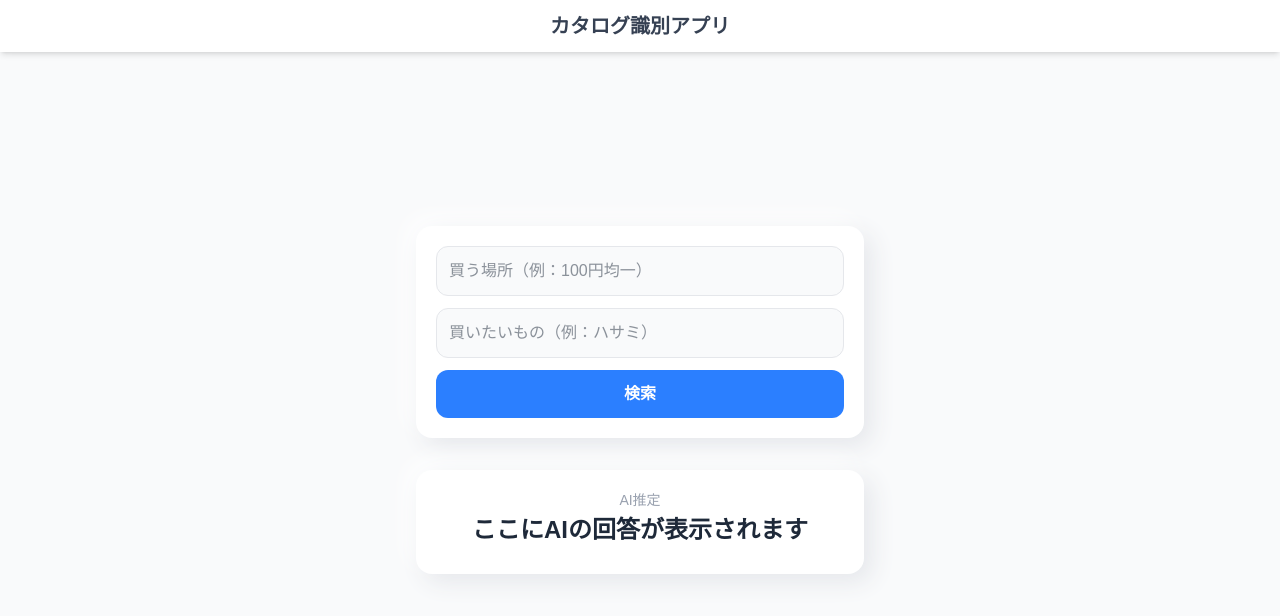
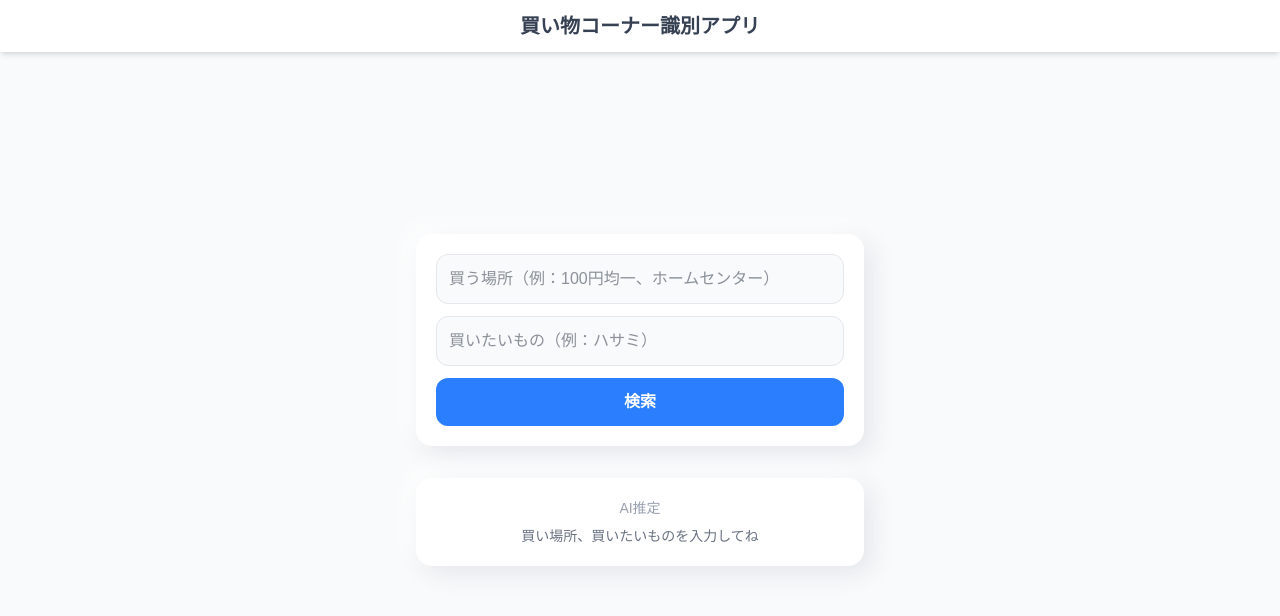
Before and after one commit to oyasumi-ryo/catalog-locator, a Next.js app: page / in a window 1280 px wide. Shown: the top 616 px of the page. Built offline with nearby package versions, Linux system fonts and the light colour scheme.

Commit message:
補足コメントの修正

```diff
--- a/src/app/layout.tsx
+++ b/src/app/layout.tsx
@@ -14,7 +14,7 @@ const geistMono = Geist_Mono({
 
 export const metadata: Metadata = {
   title: "買い物カタログ識別アプリ",
-  description: "G買いたいものとお店のタイプから、AIが売り場を推定します。",
+  description: "買いたいものとお店のタイプから、AIが売り場を推定します。",
   icons: {
     icon: "/favicon.ico",
   },
--- a/src/app/page.tsx
+++ b/src/app/page.tsx
@@ -6,9 +6,9 @@ export default function Home() {
   const [store, setStore] = useState("");
   const [item, setItem] = useState("");
   const [isSearching, setIsSearching] = useState(false);
-  const [section, setSection] = useState("ここにAIの回答が表示されます");
+  const [section, setSection] = useState("");
   const [confidence, setConfidence] = useState<number | null>(null);
-  const [reason, setReason] = useState("");
+  const [reason, setReason] = useState("買い場所、買いたいものを入力してね");
   const [error, setError] = useState("");
 
   const getConfidenceColor = (v: number) => {
@@ -64,7 +64,7 @@ export default function Home() {
     <>
       <header className="fixed top-0 w-full bg-white shadow-md z-10 py-3">
         <h1 className="text-center text-xl font-semibold pt- text-gray-700">
-          カタログ識別アプリ
+          買い物コーナー識別アプリ
         </h1>
       </header>
       <main className="flex flex-col items-center justify-center min-h-screen bg-gray-50 gap-8">
@@ -78,7 +78,7 @@ export default function Home() {
               type="text"
               value={store}
               onChange={(e) => setStore(e.target.value)}
-              placeholder="買う場所（例：100円均一）"
+              placeholder="買う場所（例：100円均一、ホームセンター）"
               className="w-full p-3 rounded-xl outline-none bg-gray-50 border border-gray-200
                         focus:ring-2 focus:ring-blue-300"
             />
```
